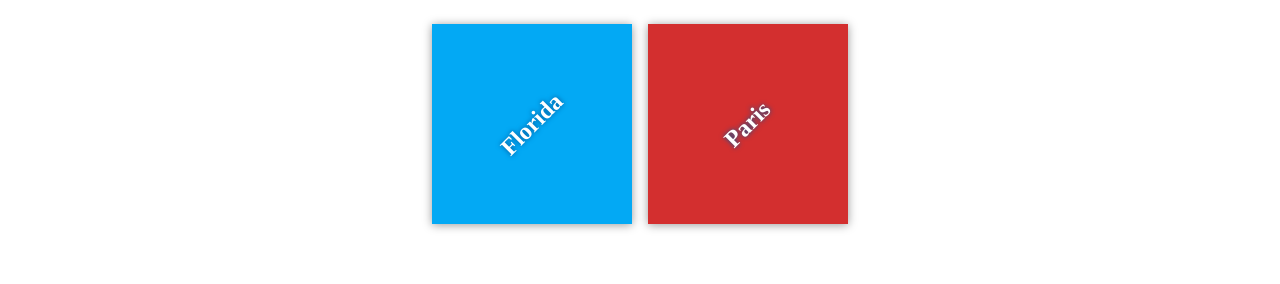
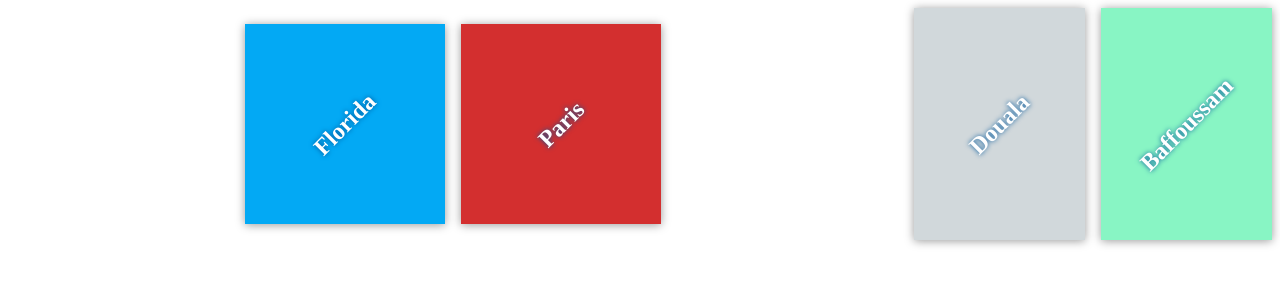
Before and after one commit to kouffen/my-travel-plans, a plain HTML site: page index.html in a window 1280 px wide. Drawn offline with Linux system fonts and the light colour scheme.

Commit message:
Adding Africa places to visit

```diff
--- a/app.css
+++ b/app.css
@@ -16,6 +16,10 @@ h2 { margin: 0; transform: rotate(-45deg); text-shadow: 0 0 5px #01579b; }
 
 #paris { background-color: #d32f2f; }
 
+#douala  { background-color: #d1d8db; }
+
+#baffoussam  { background-color: #88f5c4; }
+
 .destination:hover h2 {
     transform: rotate(0deg);
     }
--- a/index.html
+++ b/index.html
@@ -20,5 +20,18 @@
 </div>
 </div>
 
+<div class="destination" id="douala">
+    <h2>Douala</h2>
+    </div>
+    </div>
+    </div>
+
+
+    <div class="destination" id="baffoussam">
+        <h2>Baffoussam</h2>
+        </div>
+        </div>
+        </div>
+
 </body>
 </html>
```
